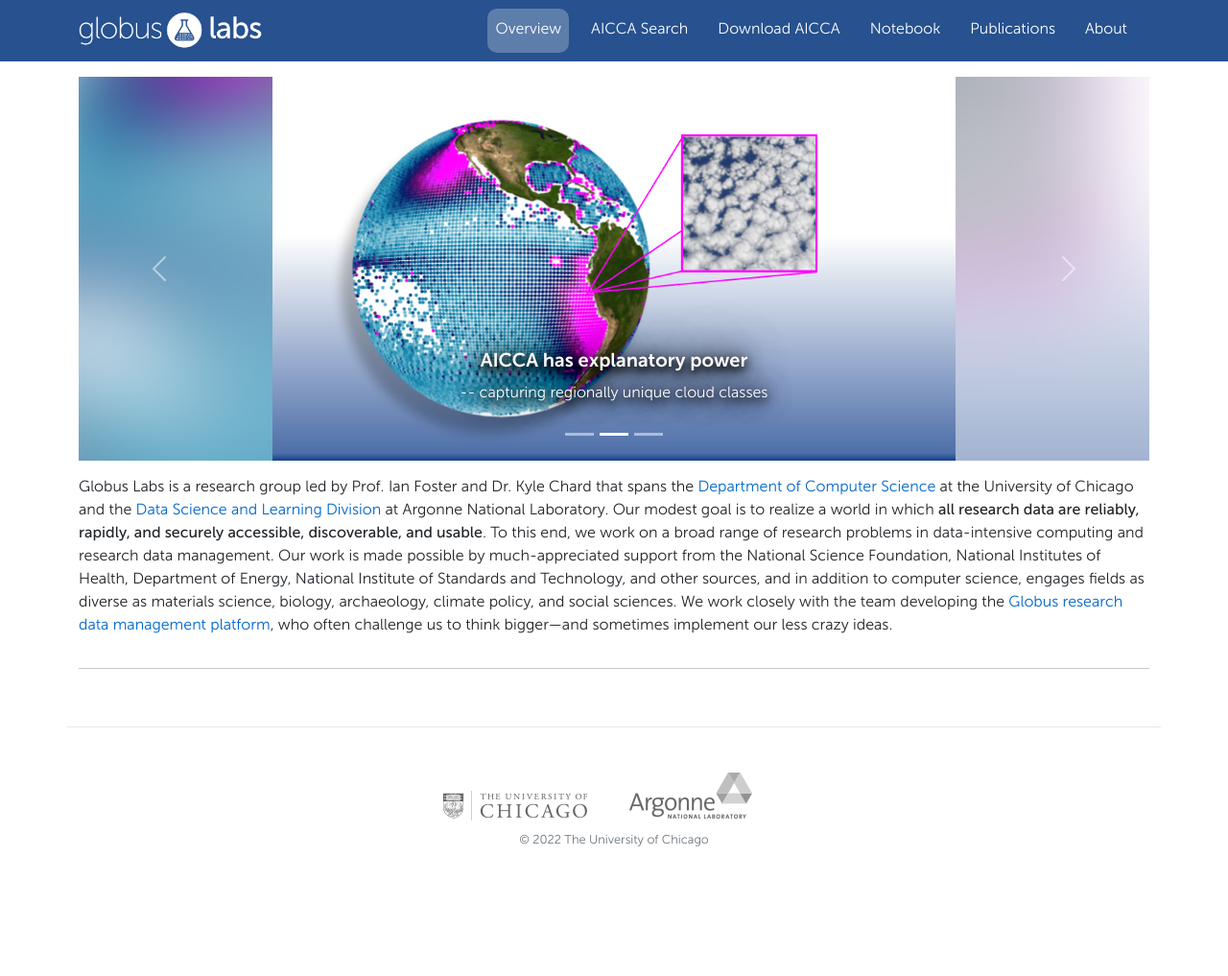
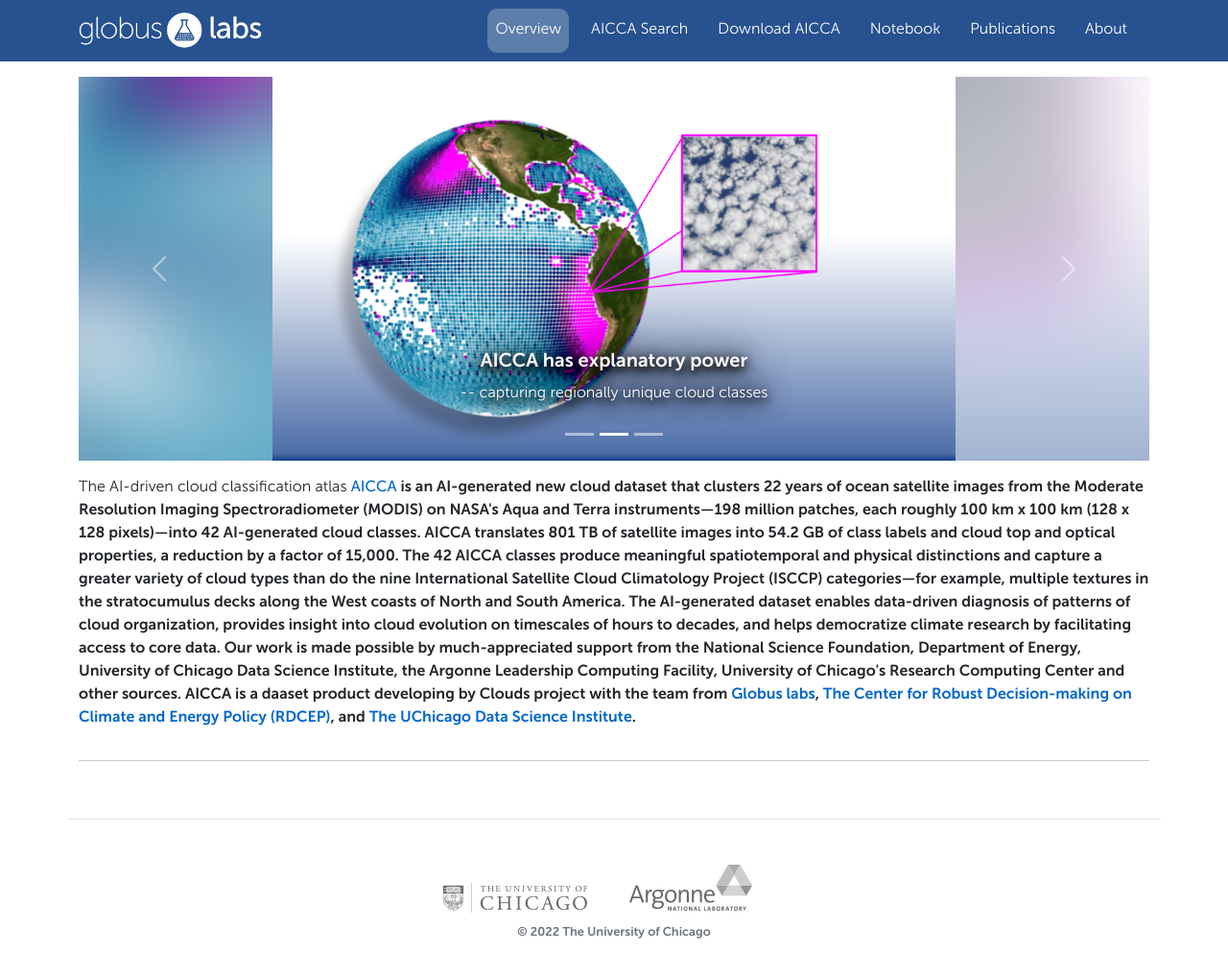
Before and after one commit to TakGlobus/AICCA-explorer, a Jekyll site: the page built from index.html, in a window 1280 px wide and 1061 px high. Shown: the top 1017 px of the window at 96% size. Built offline with Jekyll 4.4.1, drawn with Linux system fonts in a browser that asks for light colours; nearby versions of some CDN libraries; comment, search, counter and statistics services are not loaded.

Commit message:
update index

```diff
--- a/index.html
+++ b/index.html
@@ -71,18 +71,23 @@
 
 <div class="row mt-3">
   <div class="col">
-    <p class="lh-base">Globus Labs is a research group led by Prof. Ian Foster and Dr. Kyle Chard that spans the
-      <a href="https://www.cs.uchicago.edu/">Department of Computer Science</a> at the University
-      of Chicago and the <a href="https://www.anl.gov/dsl">Data Science and Learning Division</a>
-      at Argonne National Laboratory. Our modest goal is to realize a world in which <strong>all
-        research data are reliably, rapidly, and securely accessible, discoverable, and usable</strong>.
-        To this end, we work on a broad range of research problems in data-intensive computing and research
-        data management. Our work is made possible by much-appreciated support from the National Science
-        Foundation, National Institutes of Health, Department of Energy, National Institute of Standards
-        and Technology, and other sources, and in addition to computer science, engages fields as diverse
-        as materials science, biology, archaeology, climate policy, and social sciences. We work closely
-        with the team developing the <a href="https://www.globus.org">Globus research data management platform</a>,
-        who often challenge us to think bigger&mdash;and sometimes implement our less crazy ideas.
+    <p class="lh-base"> The AI-driven cloud classification atlas <a href="https://www.mdpi.com/2072-4292/14/22/5690">
+      <strong>AICCA<strong></a> is an AI-generated new cloud dataset that clusters 22 years of ocean satellite images
+      from the Moderate Resolution Imaging Spectroradiometer (MODIS) on NASA's Aqua and Terra
+      instruments&mdash;198 million patches, each roughly 100 km x 100 km (128 x 128 pixels)&mdash;into 42 AI-generated
+      cloud classes. AICCA translates 801 TB of satellite images into 54.2 GB of class labels
+      and cloud top and optical properties, a reduction by a factor of 15,000. The 42 AICCA classes produce meaningful
+      spatiotemporal and physical distinctions and capture a greater variety of cloud types than do the nine
+      International Satellite Cloud Climatology Project (ISCCP) categories—for example, multiple textures
+      in the stratocumulus decks along the West coasts of North and South America. The AI-generated dataset
+      enables data-driven diagnosis of patterns of cloud organization, provides insight into cloud evolution
+      on timescales of hours to decades, and helps democratize climate research by facilitating access to core data.
+      Our work is made possible by much-appreciated support from the National Science Foundation, Department of Energy,
+      University of Chicago Data Science Institute, the Argonne Leadership Computing Facility, University of Chicago's
+      Research Computing Center and other sources.
+      AICCA is a daaset product developing by Clouds project with the team from <a href="https://labs.globus.org/">Globus labs</a>,
+      <a href="http://www.rdcep.org/">The Center for Robust Decision-making on Climate and Energy Policy (RDCEP)</a>, and
+      <a href="https://datascience.uchicago.edu/research/is-climate-change-changing-clouds/">The UChicago Data Science Institute</a>.
     </p>
   </div>
 </div>
```
